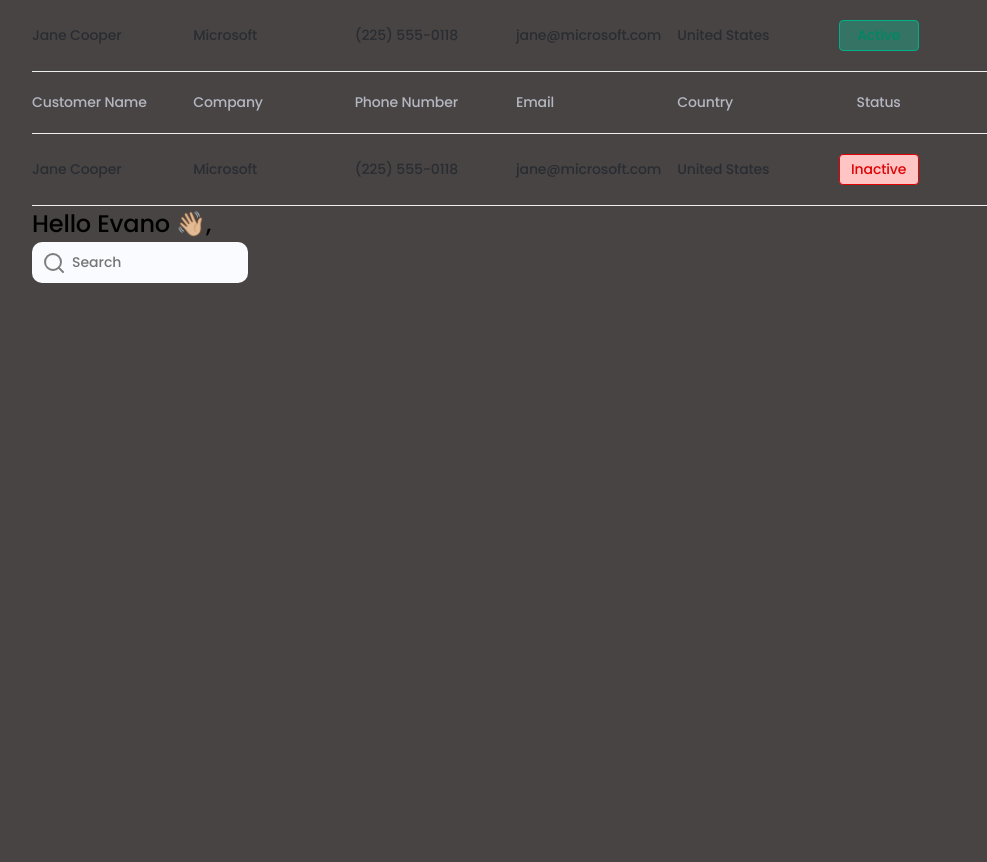
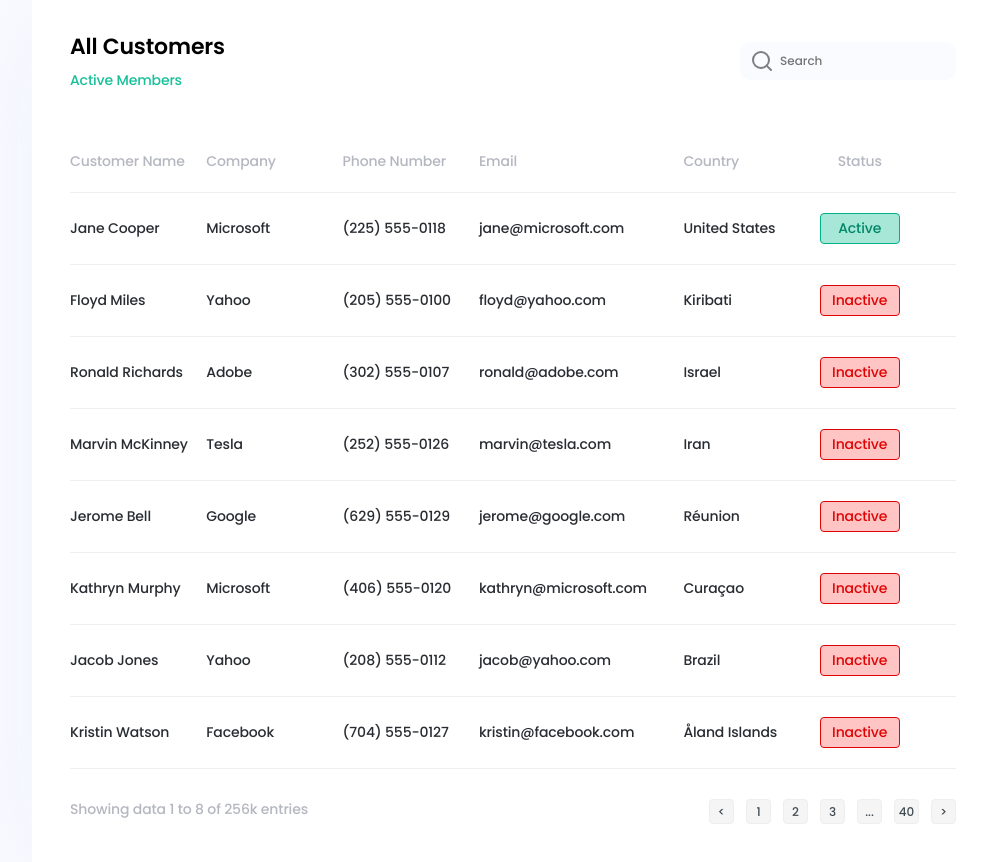
Before and after one commit to PerflexEr/Testovoe1, a React (Create React App) app: page / in a window 1280 px wide. Shown: the whole page, without its empty margins (124-1111 px from the left). Before the commit the page ends 800 px from the top, so only its background shows below. Built offline with nearby package versions, Linux system fonts and the light colour scheme.

Commit message:
customers rdy

```diff
--- a/src/App.jsx
+++ b/src/App.jsx
@@ -4,14 +4,11 @@ import PagesNavBar from "./components/pagesNavbar/pagesNavBar";
 import Customer from "./components/customer/customer";
 import Header from "./components/header/header";
 import Search from "./components/search/search";
+import Customers from "./components/customers/customers";
 function App() {
   return (
    <div className="container">
-      <Customer name={'Jane Cooper'} company={'Microsoft'} number={'(225) 555-0118'} email={'jane@microsoft.com'} country={'United States'} status={'active'} />
-      <Customer  />
-      <Customer name={'Jane Cooper'} company={'Microsoft'} number={'(225) 555-0118'} email={'jane@microsoft.com'} country={'United States'} status={'inactive'} />
-      <Header></Header>
-      <Search/>
+      <Customers/>
     </div>
   );
 }
--- a/src/components/customer/customer.scss
+++ b/src/components/customer/customer.scss
@@ -1,7 +1,7 @@
 .customer{
   display: grid;
   padding: 20px 0;
-  grid-template-columns: 1fr 1fr 1fr 1fr 1fr 1fr;
+  grid-template-columns: 1fr 1fr 1fr 1.5fr 1fr 1fr;
   color: #292D32;
   align-items: center;
   border-bottom: 1px solid #EEE;
--- a/src/components/customers/customers.jsx
+++ b/src/components/customers/customers.jsx
@@ -1,9 +1,30 @@
 import React from 'react';
-
+import Search from '../search/search';
+import Customer from '../customer/customer';
+import PagesNavBar from '../pagesNavbar/pagesNavBar';
+import './customers.scss'
 const Customers = () => {
   return (
     <div className="customers">
-
+      <div className="customers-header">
+        <div className="customers__text">
+          <h1 className="customers__text-title">All Customers</h1>
+          <div className="customers__text-subtitle">Active Members</div>
+        </div>
+        <div className="customers__search"><Search/></div>
+      </div>
+      <div className="customers__container">
+         <Customer/>
+         <Customer name={'Jane Cooper'} company={'Microsoft'} number={'(225) 555-0118'} email={'jane@microsoft.com'} country={'United States'} status={'active'} />
+         <Customer name={'Floyd Miles'} company={'Yahoo'} number={'(205) 555-0100'} email={'floyd@yahoo.com'} country={'Kiribati'} status={'Inactive'} />
+         <Customer name={'Ronald Richards'} company={'Adobe'} number={'(302) 555-0107'} email={'ronald@adobe.com'} country={'Israel'} status={'Inactive'} />
+         <Customer name={'Marvin McKinney'} company={'Tesla'} number={'(252) 555-0126'} email={'marvin@tesla.com'} country={'Iran'} status={'Active'} />
+         <Customer name={'Jerome Bell'} company={'Google'} number={'(629) 555-0129'} email={'jerome@google.com'} country={'Réunion'} status={'Active'} />
+         <Customer name={'Kathryn Murphy'} company={'Microsoft'} number={'(406) 555-0120'} email={'kathryn@microsoft.com'} country={'Curaçao'} status={'Active'} />
+         <Customer name={'Jacob Jones'} company={'Yahoo'} number={'(208) 555-0112'} email={'jacob@yahoo.com'} country={'Brazil'} status={'Active'} />
+         <Customer name={'Kristin Watson'} company={'Facebook'} number={'(704) 555-0127'} email={'kristin@facebook.com'} country={'Åland Islands'} status={'Inactive'} />
+      </div>
+      <PagesNavBar/>
     </div>
   );
 };
--- a/src/components/customers/customers.scss
+++ b/src/components/customers/customers.scss
@@ -0,0 +1,23 @@
+.customers{
+  background: #fff;
+  filter: drop-shadow(0px 10px 60px rgba(226, 236, 249, 0.50));
+  padding: 30px 44px 40px 38px;
+
+  &-header{
+    display: flex;
+    align-items: center;
+    justify-content: space-between;
+    margin-bottom: 40px;
+  }
+  &__text{
+    &-title{
+      color: #000;
+      font-size: 22px;
+      font-weight: 600;
+      padding-bottom: 7px;
+    }
+    &-subtitle {
+      color: #16C098;
+    }
+  }
+}
--- a/src/components/pagesNavbar/pagesNavBar.scss
+++ b/src/components/pagesNavbar/pagesNavBar.scss
@@ -1,7 +1,8 @@
 .navbar{
   display: flex;
   justify-content: space-between;
-  max-width: 968px;
+  max-width: 888px;
+  padding: 30px 0 0 0;
   &__info{
     color: #B5B7C0;
   }
--- a/src/components/search/search.scss
+++ b/src/components/search/search.scss
@@ -16,5 +16,6 @@
     border-radius: 10px;
     background: #F9FBFF;
     color: #B5B7C0;
+    font-size: 12px;
   }
 }
--- a/src/styles/index.scss
+++ b/src/styles/index.scss
@@ -11,7 +11,7 @@ body{
   font-weight: 500;
   line-height: normal;
   letter-spacing: -0.14px;
-  background-color: #494444;
+  background: #FAFBFF;
 }
 
 .container{
```
Also changed, not shown: src/components/search/search.jsx (indentation only).
